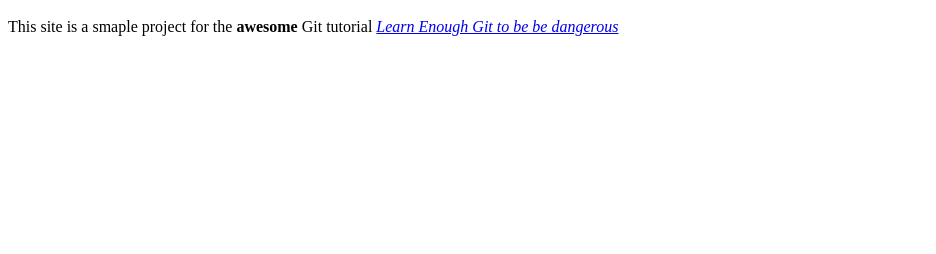
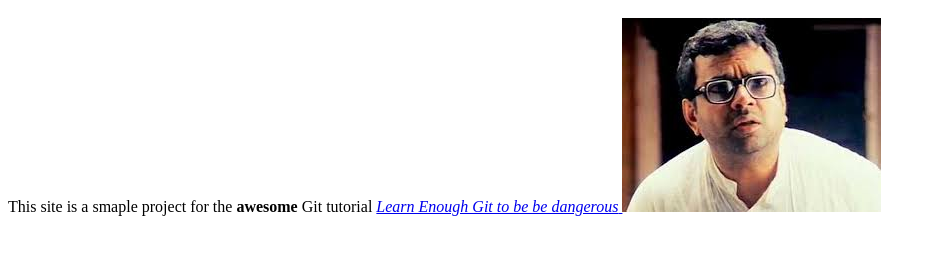
Before and after one commit to Pranith14/devops, a plain HTML site: page website/about.html in a window 1280 px wide. Shown: the part 48-302 px from the top of the page, without its empty margins (0-936 px from the left). Drawn offline with Linux system fonts and the light colour scheme; files whose address does not match are found by name.

Commit message:
Polar bear

```diff
--- a/website/about.html
+++ b/website/about.html
@@ -6,6 +6,7 @@
 <h1>about us</h1>
 <p>
 This site is a smaple project for the <strong>awesome</strong> Git tutorial <a href="http://learnenough.com/git-tutorial"><em>Learn Enough Git to be be dangerous</em></a<img src="/users/Pritam/devops/devops/website/website-copy/tmp/devops/website/images/download1.jpg" alt="Polar bear">
+<img src="C:/Users/Pritam/devops/devops/website/website-copy/tmp/devops/website/images/rawal.jpg" alt="Polar Bear">
 
 	 </body>
 </html>
```
Also changed, not shown: website/images/rawal.jpg (added).
